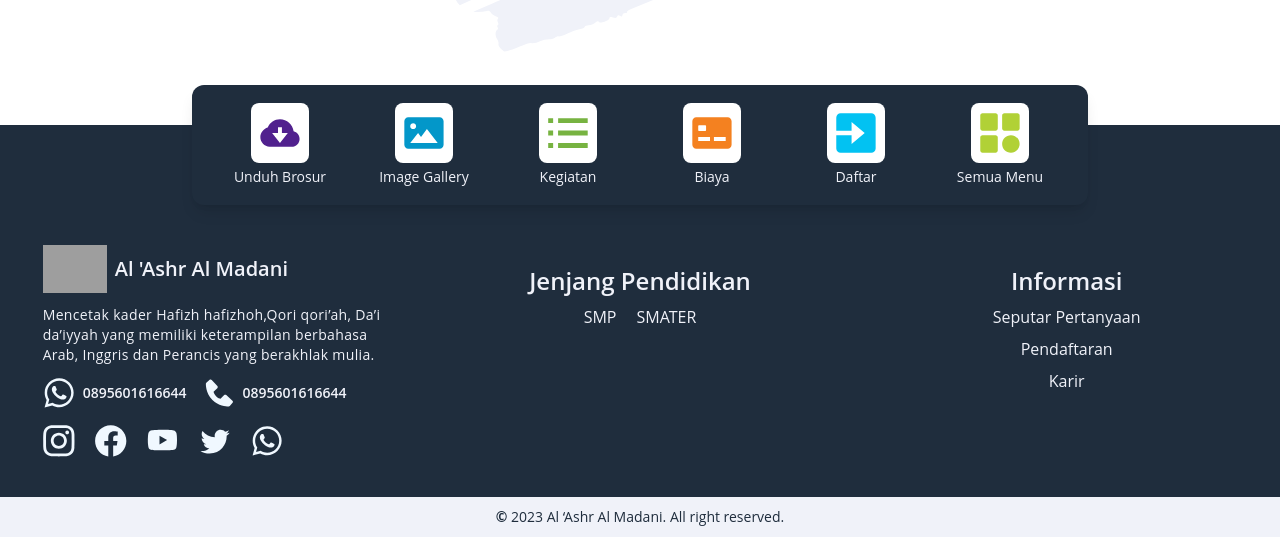
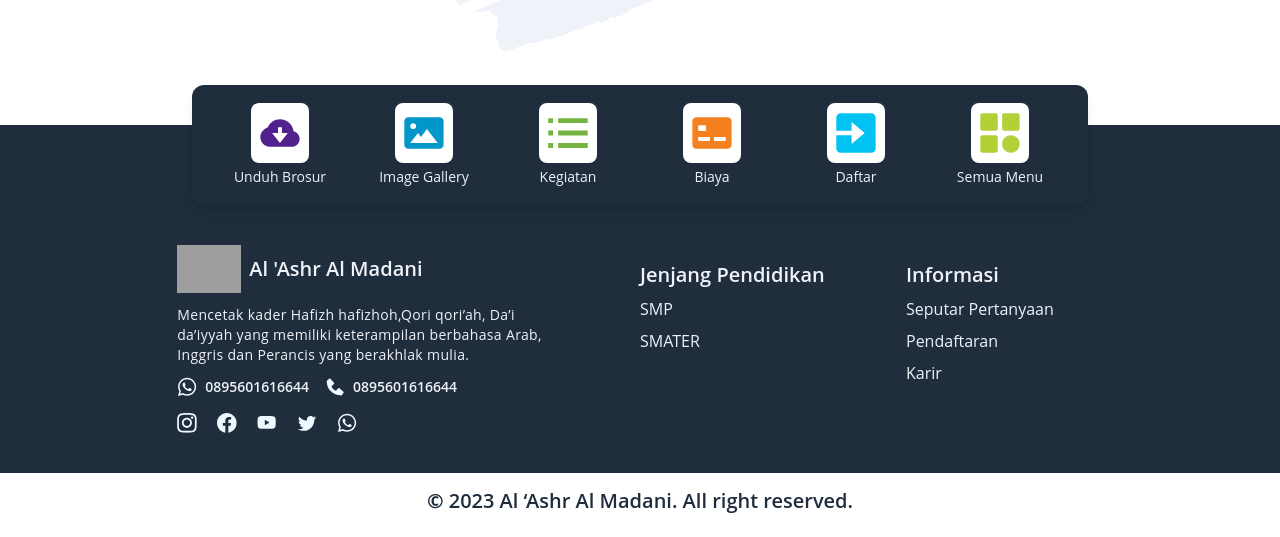
Before and after one commit to HilmiAnugrah/projek-am, a PHP site: page / in a window 1280 px wide. Shown: the part 2817-3354 px from the top of the page. After the commit the page ends 3330 px from the top, so only its background shows below. Run offline with PHP 8.4, Linux system fonts and the light colour scheme; some libraries are stand-ins or nearby versions; grey boxes are pictures that could not be loaded.

Commit message:
menyelesaikan footer

```diff
--- a/src/backend/partials/footer.php
+++ b/src/backend/partials/footer.php
@@ -43,8 +43,8 @@
 
     </div>
     <!-- end menu footer -->
-    <div class="mx-auto w-full pt-[80px] sm:pt-[120px] pb-10 md:flex md:flex-row justify-between ">
-        <div class="w-full ">
+    <div class="mx-auto w-full sm:w-[90%] md:w-[90%] lg:w-[80%] pt-[80px] sm:pt-[120px] pb-10 flex flex-col md:flex-row justify-around lg:gap-5 md:gap-2">
+        <div class=" w-full lg:w-[60%] md:w-[70%]">
             <div class="flex flex-row items-center justify-center w-full md:justify-start md:ml-[10%]">
                 <img src="src/img/logo.svg" alt="Logo Al Ashr Al Madani" class="w-16">
                 <h2 class="ml-2 text-xl font-semibold ">Al 'Ashr Al Madani</h2>
@@ -53,35 +53,35 @@
                 <p class="text-sm text-center px-[10%] tracking-wide md:text-left">Mencetak kader Hafizh hafizhoh,Qori qori’ah, Da’i da’iyyah yang memiliki keterampilan berbahasa Arab, Inggris dan Perancis yang berakhlak mulia.</p>
             </div>
 
-            <div class="contact w-full flex flex-row gap-4 justify-center mt-3 md:justify-start md:ml-[10%] ">
+            <div class="contact w-full flex flex-row gap-4 justify-center mt-3 md:justify-start md:ml-[10%]">
                 <div class="whatsapp flex flex-row gap-2 items-center justify-center">
-                    <img src="src/img/icons/whatsapp.svg" alt="wahstapp" class="w-8 h-8">
+                    <img src="src/img/icons/whatsapp.svg" alt="wahstapp" class="w-8 h-8 md:w-5 md:h-5">
                     <h3 class="text-sm font-semibold">0895601616644</h3>
                 </div>
                 <div class="phone flex flex-row gap-2 items-center justify-center ">
-                    <img src="src/img/icons/phone.svg" alt="Phone" class="w-8 h-8">
+                    <img src="src/img/icons/phone.svg" alt="Phone" class="w-8 h-8 md:w-5 md:h-5">
                     <h3 class="text-sm font-semibold">0895601616644</h3>
                 </div>
             </div>
             <div class="sosial-media w-full flex flex-row justify-center items-center gap-x-5 mt-4 md:justify-start md:ml-[10%] ">
-                <img src="src/img/icons/instagram.svg" alt="Instagram Al Ashr Al Madani" class="w-8 h-8">
-                <img src="src/img/icons/facebook.svg" alt="Facebook Al Ashr Al Madani" class="w-8 h-8">
-                <img src="src/img/icons/youtube.svg" alt="Youtube Al Ashr Al Madani" class="w-8 h-8">
-                <img src="src/img/icons/twitter.svg" alt="Youtube Al Ashr Al Madani" class="w-8 h-8">
-                <img src="src/img/icons/whatsapp.svg" alt="Youtube Al Ashr Al Madani" class="w-8 h-8">
+                <img src="src/img/icons/instagram.svg" alt="Instagram Al Ashr Al Madani" class="w-8 h-8 md:w-5 md:h-5">
+                <img src="src/img/icons/facebook.svg" alt="Facebook Al Ashr Al Madani" class="w-8 h-8 md:w-5 md:h-5">
+                <img src="src/img/icons/youtube.svg" alt="Youtube Al Ashr Al Madani" class="w-8 h-8 md:w-5 md:h-5">
+                <img src="src/img/icons/twitter.svg" alt="Youtube Al Ashr Al Madani" class="w-8 h-8 md:w-5 md:h-5">
+                <img src="src/img/icons/whatsapp.svg" alt="Youtube Al Ashr Al Madani" class="w-8 h-8 md:w-5 md:h-5">
             </div>
         </div>
-        <div class="jenjang-pendidikan mt-5 w-full">
-            <h2 class="text-center text-2xl font-semibold">Jenjang Pendidikan</h2>
-            <div class="items-pendidikan text-center mt-2 flex flex-row justify-center items-center gap-5">
+        <div class="jenjang-pendidikan mt-5 md:m-0 w-full md:w-[50%] lg:w-[30%]">
+            <h2 class="text-center md:text-left text-2xl sm:text-xl font-semibold md:mt-4">Jenjang Pendidikan</h2>
+            <div class="items-pendidikan md:text-left text-center mt-2 flex flex-row justify-center items-center gap-5 lg:justify-start md:items-start md:flex-col md:gap-2">
                 <a href="#">SMP</a>
                 <a href="#">SMATER</a>
             </div>
         </div>
         <!-- informasi -->
-        <div class="informasi w-full text-center mt-5 ">
-            <h2 class="text-center text-2xl font-semibold">Informasi</h2>
-            <div class="text-center mt-2 flex flex-col justify-center items-center gap-2">
+        <div class="informasi w-full lg:w-[30%] md:w-[30%] text-center mt-5 md:mt-0">
+            <h2 class="text-center md:text-left text-2xl font-semibold md:mt-4 sm:text-xl">Informasi</h2>
+            <div class="text-center md:text-left mt-2 flex flex-col justify-center items-center gap-2 md:items-start">
                 <a href="#">Seputar Pertanyaan</a>
                 <a href="#">Pendaftaran</a>
                 <a href="#">Karir</a>
@@ -89,7 +89,7 @@
         </div>
     </div>
 
-    <div class="copyright text-dark-font bg-body h-10 flex flex-row justify-center items-center">
-        <h2 class="text-center text-sm "><span class="font-bold">&copy;</span> 2023 Al ‘Ashr Al Madani. All right reserved.</h2>
+    <div class="copyright text-dark-font bg-white h-10 md:h-12 lg:h-14 flex flex-row justify-center items-center">
+        <h2 class="text-center text-sm font-semibold md:text-lg lg:text-xl "><span class="font-bold">&copy;</span> 2023 Al ‘Ashr Al Madani. All right reserved.</h2>
     </div>
 </footer>
--- a/src/css/index.css
+++ b/src/css/index.css
@@ -817,6 +739,10 @@ body {
   display: none;
 }
 
+.h-10 {
+  height: 2.5rem;
+}
+
 .h-16 {
   height: 4rem;
 }
@@ -869,12 +791,8 @@ body {
   height: 100%;
 }
 
-.h-10 {
-  height: 2.5rem;
-}
-
-.h-5 {
-  height: 1.25rem;
+.h-12 {
+  height: 3rem;
 }
 
 .\!w-\[10px\] {
@@ -1011,47 +915,24 @@ body {
   justify-content: space-between;
 }
 
+.justify-around {
+  justify-content: space-around;
+}
+
 .gap-2 {
   gap: 0.5rem;
 }
 
+.gap-4 {
+  gap: 1rem;
+}
+
+.gap-5 {
+  gap: 1.25rem;
+}
+
 .gap-\[2em\] {
   gap: 2em;
-}
-
-.gap-4 {
-  gap: 1rem;
-}
-
-.gap-3 {
-  gap: 0.75rem;
-}
-
-.gap-5 {
-  gap: 1.25rem;
-}
-
-.gap-1 {
-  gap: 0.25rem;
-}
-
-.gap-x-1 {
-  -moz-column-gap: 0.25rem;
-       column-gap: 0.25rem;
-}
-
-.gap-y-8 {
-  row-gap: 2rem;
-}
-
-.gap-x-2 {
-  -moz-column-gap: 0.5rem;
-       column-gap: 0.5rem;
-}
-
-.gap-x-4 {
-  -moz-column-gap: 1rem;
-       column-gap: 1rem;
 }
 
 .gap-x-5 {
@@ -1199,16 +1079,16 @@ body {
   padding-right: 1.75rem;
 }
 
+.px-\[10\%\] {
+  padding-left: 10%;
+  padding-right: 10%;
+}
+
 .px-\[5\%\] {
   padding-left: 5%;
   padding-right: 5%;
 }
 
-.px-\[7\%\] {
-  padding-left: 7%;
-  padding-right: 7%;
-}
-
 .py-10 {
   padding-top: 2.5rem;
   padding-bottom: 2.5rem;
@@ -1234,14 +1114,8 @@ body {
   padding-bottom: 1.5rem;
 }
 
-.px-\[10\%\] {
-  padding-left: 10%;
-  padding-right: 10%;
-}
-
-.px-\[10\] {
-  padding-left: 10;
-  padding-right: 10;
+.pb-10 {
+  padding-bottom: 2.5rem;
 }
 
 .pb-12 {
@@ -1760,6 +1634,10 @@ swiper-slide {
     width: 70%;
   }
 
+  .sm\:w-\[90\%\] {
+    width: 90%;
+  }
+
   .sm\:flex-row {
     flex-direction: row;
   }
@@ -1856,12 +1706,24 @@ swiper-slide {
     position: static;
   }
 
+  .md\:m-0 {
+    margin: 0px;
+  }
+
+  .md\:ml-\[10\%\] {
+    margin-left: 10%;
+  }
+
   .md\:mr-8 {
     margin-right: 2rem;
   }
 
-  .md\:ml-\[10\%\] {
-    margin-left: 10%;
+  .md\:mt-4 {
+    margin-top: 1rem;
+  }
+
+  .md\:mt-0 {
+    margin-top: 0px;
   }
 
   .md\:block {
@@ -1884,6 +1746,14 @@ swiper-slide {
     height: 70px;
   }
 
+  .md\:h-5 {
+    height: 1.25rem;
+  }
+
+  .md\:h-12 {
+    height: 3rem;
+  }
+
   .md\:w-\[50\%\] {
     width: 50%;
   }
@@ -1892,10 +1762,50 @@ swiper-slide {
     width: 80px;
   }
 
+  .md\:w-\[30\%\] {
+    width: 30%;
+  }
+
+  .md\:w-\[60\%\] {
+    width: 60%;
+  }
+
+  .md\:w-\[70\%\] {
+    width: 70%;
+  }
+
+  .md\:w-\[400\%\] {
+    width: 400%;
+  }
+
+  .md\:w-\[40\%\] {
+    width: 40%;
+  }
+
+  .md\:w-\[90\%\] {
+    width: 90%;
+  }
+
+  .md\:w-\[95\%\] {
+    width: 95%;
+  }
+
+  .md\:w-5 {
+    width: 1.25rem;
+  }
+
   .md\:flex-row {
     flex-direction: row;
   }
 
+  .md\:flex-col {
+    flex-direction: column;
+  }
+
+  .md\:items-start {
+    align-items: flex-start;
+  }
+
   .md\:items-center {
     align-items: center;
   }
@@ -1922,6 +1828,18 @@ swiper-slide {
 
   .md\:gap-5 {
     gap: 1.25rem;
+  }
+
+  .md\:gap-4 {
+    gap: 1rem;
+  }
+
+  .md\:gap-10 {
+    gap: 2.5rem;
+  }
+
+  .md\:gap-2 {
+    gap: 0.5rem;
   }
 
   .md\:bg-main {
@@ -1947,6 +1865,11 @@ swiper-slide {
     line-height: 1.75rem;
   }
 
+  .md\:text-lg {
+    font-size: 1.125rem;
+    line-height: 1.75rem;
+  }
+
   .md\:text-white {
     --tw-text-opacity: 1;
     color: rgb(255 255 255 / var(--tw-text-opacity));
@@ -1990,12 +1917,41 @@ swiper-slide {
     width: 70%;
   }
 
+  .lg\:w-\[60\%\] {
+    width: 60%;
+  }
+
+  .lg\:w-\[30\%\] {
+    width: 30%;
+  }
+
+  .lg\:w-\[80\%\] {
+    width: 80%;
+  }
+
+  .lg\:justify-start {
+    justify-content: flex-start;
+  }
+
   .lg\:gap-12 {
     gap: 3rem;
+  }
+
+  .lg\:gap-10 {
+    gap: 2.5rem;
+  }
+
+  .lg\:gap-5 {
+    gap: 1.25rem;
   }
 
   .lg\:text-2xl {
     font-size: 1.5rem;
     line-height: 2rem;
   }
-}
+
+  .lg\:text-xl {
+    font-size: 1.25rem;
+    line-height: 1.75rem;
+  }
+}
```
Also changed, not shown: other parts of src/css/index.css (+73 -198 lines).
